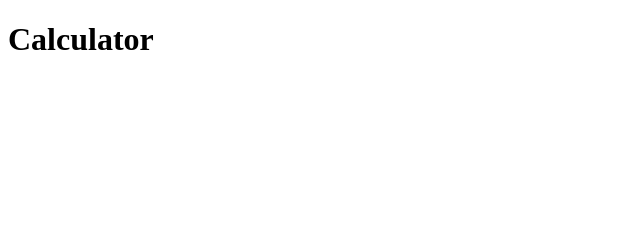
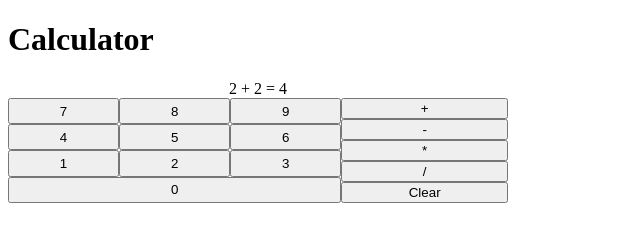
Before and after one commit to DeshawnN/odin-calculator, a plain HTML site: page index.html in a window 1280 px wide. Shown: the whole page, without its empty margins (0-640 px from the left). Drawn offline with Linux system fonts and the light colour scheme.

Commit message:
feat: create the basic html layout and style for calculator

```diff
--- a/css/styles.css
+++ b/css/styles.css
@@ -0,0 +1,31 @@
+.calculator {
+    display: flex;
+    width: 500px;
+    flex-direction: column;
+}
+
+.display {
+    flex: 1;
+    text-align: center;
+}
+
+.buttons {
+    display: flex;
+}
+.number-buttons {
+    flex: 2;
+    flex-wrap: wrap;
+    display: flex;
+}
+.number-buttons button {
+    flex: 33%;
+}
+
+.calculation-buttons {
+    display: flex;
+    flex: 1;
+    flex-direction: column;
+}
+.calculation-buttons button {
+    flex: 1
+}
--- a/index.html
+++ b/index.html
@@ -7,6 +7,30 @@
     </head>
     <body>
         <h1>Calculator</h1>
+        <div class="calculator">
+            <div class="display">2 + 2 = 4</div>
+            <div class="buttons">
+                <div class="number-buttons">
+                    <button>7</button>
+                    <button>8</button>
+                    <button>9</button>
+                    <button>4</button>
+                    <button>5</button>
+                    <button>6</button>
+                    <button>1</button>
+                    <button>2</button>
+                    <button>3</button>
+                    <button>0</button>
+                </div>
+                <div class="calculation-buttons">
+                    <button>+</button>
+                    <button>-</button>
+                    <button>*</button>
+                    <button>/</button>
+                    <button>Clear</button>
+                </div>
+            </div>
+        </div>
         <script src="./js/scripts.js"></script>
     </body>
 </html>
```
